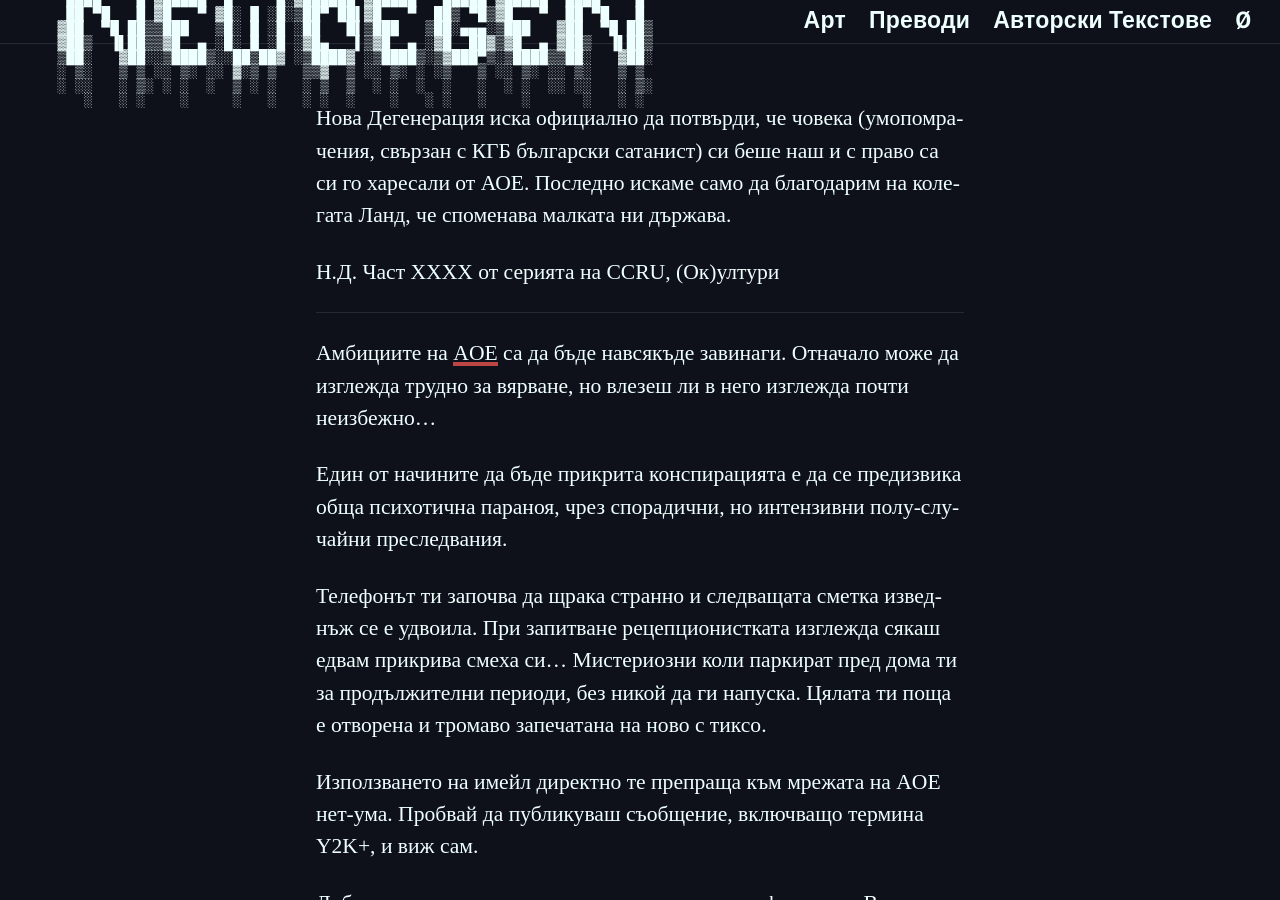
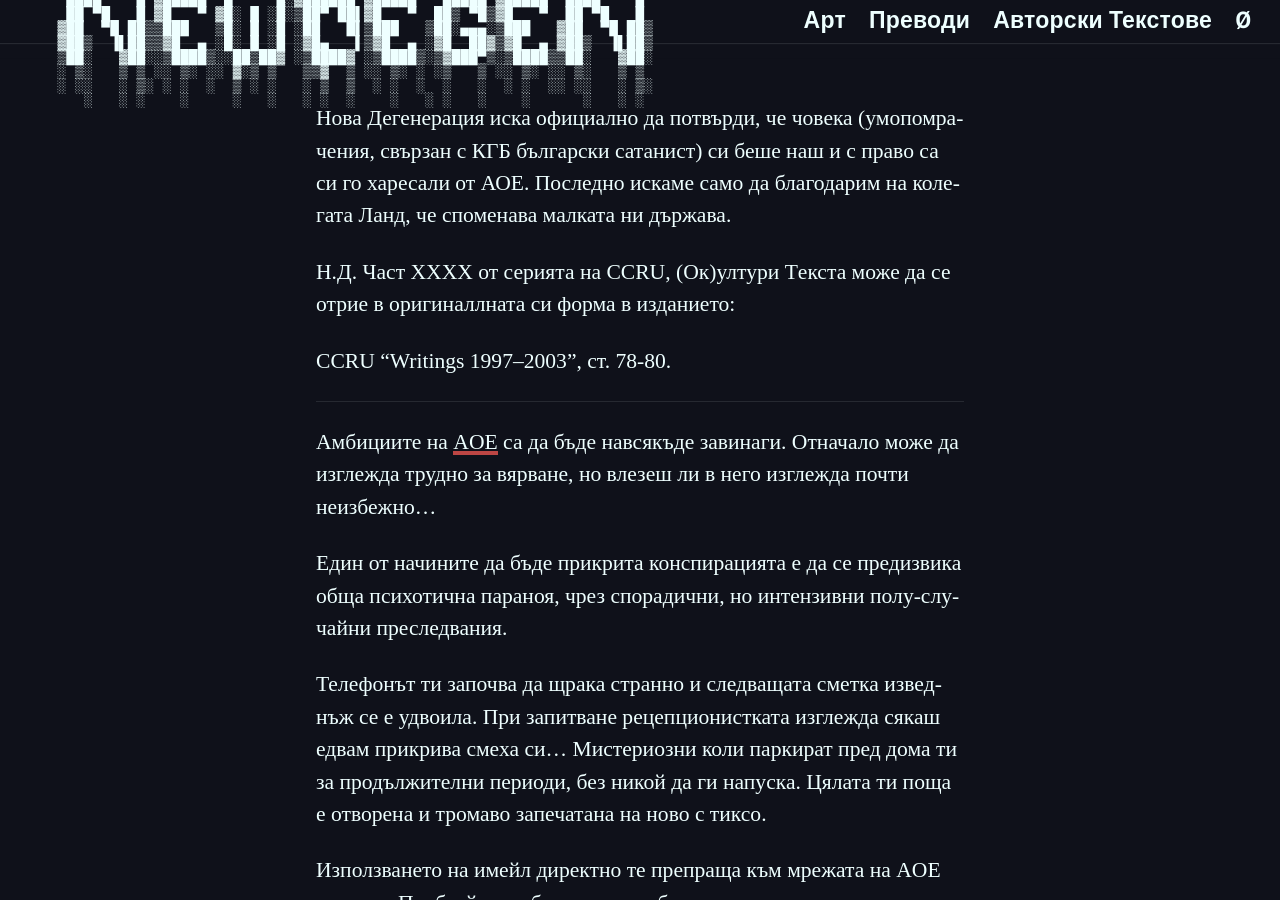
Before and after one commit to xenotation/newdegen, a Jekyll site: the page built from _posts/translations/2024-01-18-inside-the-aoe.md, in a window 1280 px wide and 900 px high, scrolled down 1109 px. Built offline with Jekyll 4.4.1, drawn with Linux system fonts in a browser that asks for light colours; some web fonts are replaced.

Commit message:
added inside the aoe

```diff
--- a/_posts/translations/2024-01-18-inside-the-aoe.md
+++ b/_posts/translations/2024-01-18-inside-the-aoe.md
@@ -26,7 +26,9 @@ published: true
 Нова Дегенерация иска официално да потвърди, че човека  (умопомрачения, свързан с КГБ български сатанист) си беше наш и с право са си го харесали от АОЕ. Последно искаме само да благодарим на колегата Ланд, че споменава малката ни държава.
 
 Н.Д.
-Част XXXX от серията на CCRU, (Ок)ултури
+Част XXXX от серията на CCRU, (Ок)ултури Tекста може да се отрие в оригиналлната си форма в изданието:
+
+CCRU "Writings 1997–2003", ст. 78-80.
 
 ---
 
```
